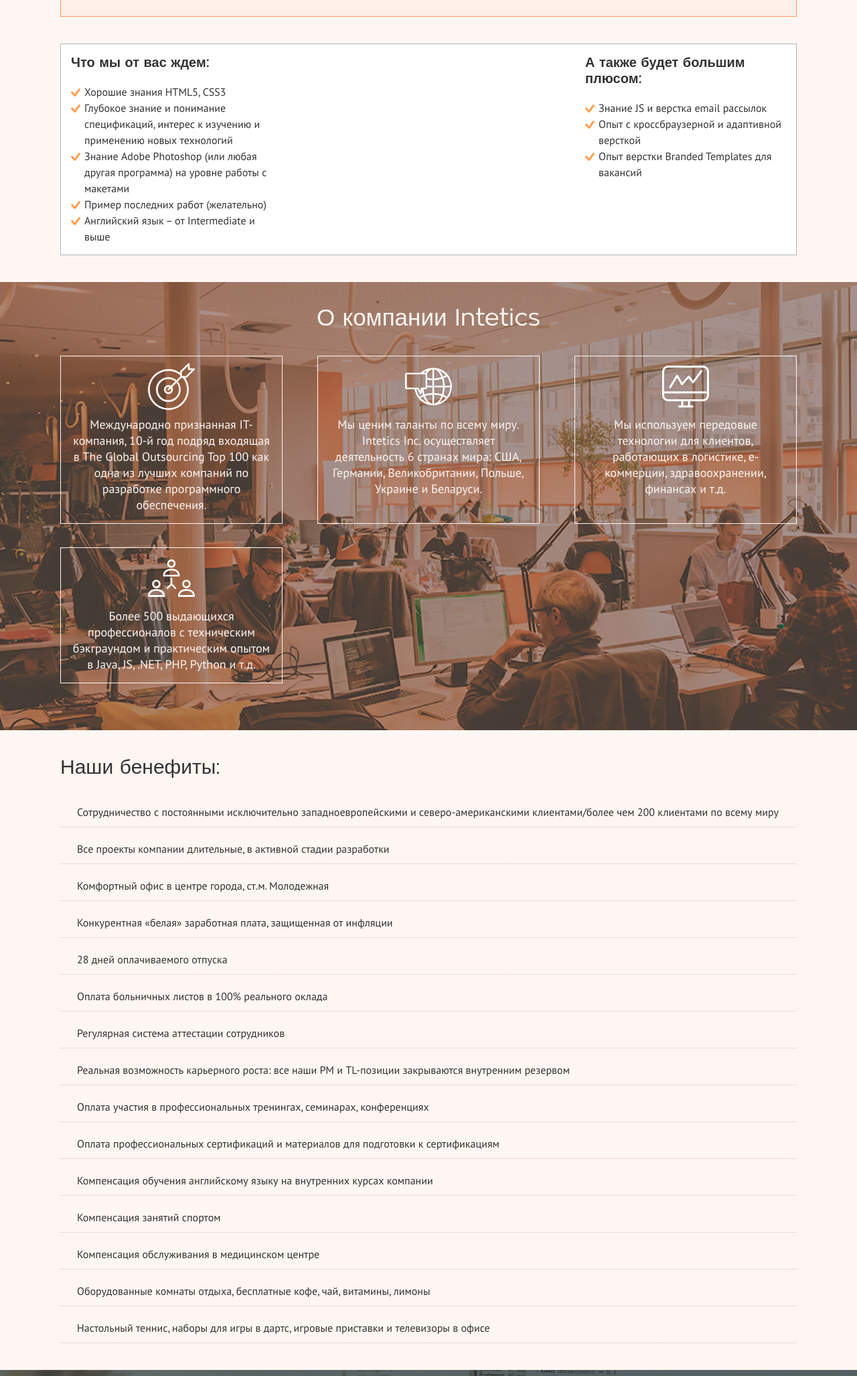
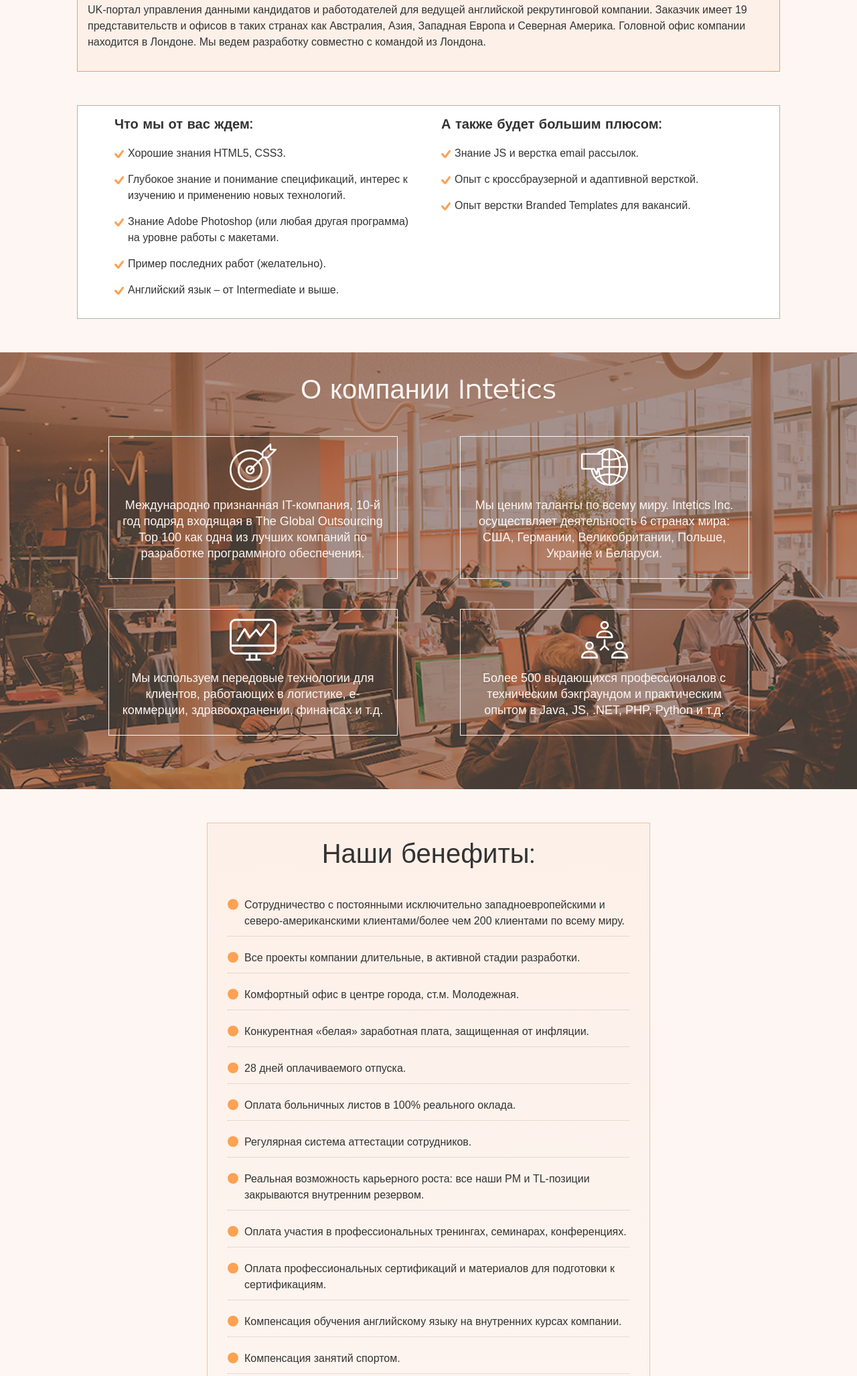
Before and after one commit to AliceGres/vacancy, a plain HTML site: page index.html in a window 1280 px wide. Shown: the part 449-2503 px from the top of the page at 67% size. Drawn offline with Linux system fonts and the light colour scheme; a web font is replaced by a local one.

Commit message:
desktop, small improvements

```diff
--- a/css/style.css
+++ b/css/style.css
@@ -2,7 +2,7 @@ body {
     margin: 0;
     padding: 0;
 
-    font-family: PT Sans, arial, sans-serif;
+    font-family: ChronicaPro-Regular, arial, sans-serif;
     font-weight: 400;
     font-size: 16px;
     line-height: 24px;
@@ -186,10 +186,6 @@ h3 {
     border: 1px solid #fdf6f2;
 }
 
-.company-promo li:last-child {
-    margin-bottom: 0;
-}
-
 .company-promo li::before {
     content: '';
 
@@ -240,6 +236,19 @@ h3 {
     border-bottom: 1px dotted rgba(0,0,0,0.2);
 }
 
+.company-benefits-list li::before {
+    content: '';
+
+    position: absolute;
+    left: 0;
+    top: 3px;
+    width: 16px;
+    height: 16px;
+
+    background-color: #fda253;
+    border-radius: 50%;
+}
+
 .vacancy-footer {
     background-color: #566163;
     background-image: url(../img/bg_custom_web.jpg);
@@ -248,12 +257,16 @@ h3 {
 
 .vacancy-footer .container {
     display: flex;
-    justify-content: space-between;
+    flex-direction: column;
+    align-items: center;
     padding: 40px 0;
 }
 
 .footer-link {
-    width: 110px;
+    width: 150px;
+    margin-bottom: 20px;
+
+    text-align: center;
 }
 
 .footer-link a {
@@ -272,7 +285,7 @@ h3 {
     justify-content: space-between;
     margin: 0;
     padding: 0;
-    width: 110px;
+    width: 270px;
 
     list-style: none;
 }
@@ -284,7 +297,28 @@ h3 {
 
     background-image: url(../img/icons_sprite_social.png);
     background-repeat: no-repeat;
-    background-position: 50%;
+    background-position: 50% -21px;
+    opacity: 0.80;
+}
+
+.social-button:hover {
+    opacity: 1;
+}
+
+.social-button.google {
+    background-position: 50% -100px;
+}
+
+.social-button.linkedin {
+    background-position: 50% -174px;
+}
+
+.social-button.youtube {
+    background-position: 50% -247px;
+}
+
+.social-button.facebook {
+    background-position: 50% -324px;
 }
 
 @media (min-width: 768px) {
@@ -347,10 +381,6 @@ h3 {
         font-size: 18px;
     }
 
-    .company-promo li:last-child {
-        margin-bottom: 35px;
-    }
-
     .company-promo li::before {
         left: 130px;
     }
@@ -358,8 +388,100 @@ h3 {
 
 @media (min-width: 1200px) {
     .container {
-        width: 1100px;
+        width: 1050px;
     }
+
+    .header-logo img {
+        margin-left: -65px;
+
+        width: 360px;
+        height: 120px;
+    }
+
+    .vacancy-header .container {
+        flex-direction: column;
+        margin-bottom: 50px;
+    }
+
+    .header-title {
+        width: 1050px;
+        margin-bottom: 50px;
+
+        text-align: left;
+        font-size: 45px;
+        line-height: 45px;
+    }
+
+    .vacancy-title,
+    .company-benefits h3 {
+        margin-bottom: 50px;
+
+        font-size: 40px;
+    }
+
+    .vacancy-description {
+        margin-bottom: 50px;
+    }
+
+    .requirements-wrapper {
+        margin-bottom: 50px;
+        padding: 0 40px;
+    }
+
+    .main-requirements,
+    .additional-requirements {
+        width: 450px;
+    }
+
+    .main-requirements li,
+    .additional-requirements li {
+        margin-bottom: 15px;
+    }
+
+    .company-details .container {
+        margin-bottom: 50px;
+    }
+
+    .company-details-title {
+        margin-bottom: 50px;
+
+        font-size: 40px;
+        line-height: 40px;
+    }
+
+    .company-promo {
+        justify-content: space-around;
+    }
+
+    .company-promo li {
+        width: 400px;
+        margin-bottom: 45px;
+        padding-bottom: 25px;
+    }
+
+    .company-promo li::before {
+        left: 180px;
+    }
+
+    .company-benefits-wrapper {
+        width: 600px;
+        margin: 0 auto;
+        padding: 30px;
+
+        background: linear-gradient(to bottom, #fdf0e8, #fdf6f2);
+        border: 1px solid #fdbe9b;
+    }
+
+    .company-benefits h3 {
+        text-align: center;
+    }
+
+    .vacancy-footer .container {
+        flex-direction: row;
+        align-items: stretch;
+        justify-content: space-between;
+    }
+
 }
 
 @font-face {
@@ -369,3 +491,11 @@ h3 {
     font-style: normal;
     font-weight: normal;
 }
+
+@font-face {
+    font-family: ChronicaPro-Regular;
+    src: url(../fonts/ChronicaPro-Regular.woff2) format("woff2"),
+    url(../fonts/ChronicaPro-Regular.woff) format("woff");
+    font-style: normal;
+    font-weight: normal;
+}
--- a/index.html
+++ b/index.html
@@ -35,19 +35,19 @@
                 <div class="main-requirements">
                     <h3>Что мы от вас ждем:</h3>
                     <ul class="main-requirements-list">
-                        <li>Хорошие знания HTML5, CSS3</li>
-                        <li>Глубокое знание и понимание спецификаций, интерес к изучению и применению новых технологий</li>
-                        <li>Знание Adobe Photoshop (или любая другая программа) на уровне работы с макетами</li>
-                        <li>Пример последних работ (желательно)</li>
-                        <li>Английский язык – от Intermediate и выше</li>
+                        <li>Хорошие знания HTML5, CSS3.</li>
+                        <li>Глубокое знание и понимание спецификаций, интерес к изучению и применению новых технологий.</li>
+                        <li>Знание Adobe Photoshop (или любая другая программа) на уровне работы с макетами.</li>
+                        <li>Пример последних работ (желательно).</li>
+                        <li>Английский язык – от Intermediate и выше.</li>
                     </ul>
                 </div>
                 <div class="additional-requirements">
                     <h3>А также будет большим плюсом:</h3>
                     <ul class="additional-requirements-list">
-                        <li>Знание JS и верстка email рассылок</li>
-                        <li>Опыт с кроссбраузерной и адаптивной версткой</li>
-                        <li>Опыт верстки Branded Templates для вакансий</li>
+                        <li>Знание JS и верстка email рассылок.</li>
+                        <li>Опыт с кроссбраузерной и адаптивной версткой.</li>
+                        <li>Опыт верстки Branded Templates для вакансий.</li>
                     </ul>
                 </div>
             </div>
@@ -67,30 +67,33 @@
             </div>
         </div>
         <div class="container company-benefits">
-            <h3>Наши бенефиты:</h3>
-            <ul class="company-benefits-list">
-                <li>Сотрудничество с постоянными исключительно западноевропейскими и северо-американскими клиентами/более чем 200 клиентами по всему миру</li>
-                <li>Все проекты компании длительные, в активной стадии разработки</li>
-                <li>Комфортный офис в центре города, ст.м. Молодежная</li>
-                <li>Конкурентная «белая» заработная плата, защищенная от инфляции</li>
-                <li>28 дней оплачиваемого отпуска</li>
-                <li>Оплата больничных листов в 100% реального оклада</li>
-                <li>Регулярная система аттестации сотрудников</li>
-                <li>Реальная возможность карьерного роста: все наши PM и TL-позиции закрываются внутренним резервом</li>
-                <li>Оплата участия в профессиональных тренингах, семинарах, конференциях</li>
-                <li>Оплата профессиональных сертификаций и материалов для подготовки к сертификациям</li>
-                <li>Компенсация обучения английскому языку на внутренних курсах компании</li>
-                <li>Компенсация занятий спортом</li>
-                <li>Компенсация обслуживания в медицинском центре</li>
-                <li>Оборудованные комнаты отдыха, бесплатные кофе, чай, витамины, лимоны</li>
-                <li>Настольный теннис, наборы для игры в дартс, игровые приставки и телевизоры в офисе</li>
-            </ul>
+            <div class="company-benefits-wrapper">
+                <h3>Наши бенефиты:</h3>
+                <ul class="company-benefits-list">
+                    <li>Сотрудничество с постоянными исключительно западноевропейскими и северо-американскими клиентами/более чем 200 клиентами по всему миру.</li>
+                    <li>Все проекты компании длительные, в активной стадии разработки.</li>
+                    <li>Комфортный офис в центре города, ст.м. Молодежная.</li>
+                    <li>Конкурентная «белая» заработная плата, защищенная от инфляции.</li>
+                    <li>28 дней оплачиваемого отпуска.</li>
+                    <li>Оплата больничных листов в 100% реального оклада.</li>
+                    <li>Регулярная система аттестации сотрудников.</li>
+                    <li>Реальная возможность карьерного роста: все наши PM и TL-позиции закрываются внутренним резервом.</li>
+                    <li>Оплата участия в профессиональных тренингах, семинарах, конференциях.</li>
+                    <li>Оплата профессиональных сертификаций и материалов для подготовки к сертификациям.</li>
+                    <li>Компенсация обучения английскому языку на внутренних курсах компании.</li>
+                    <li>Компенсация занятий спортом.</li>
+                    <li>Компенсация обслуживания в медицинском центре.</li>
+                    <li>Оборудованные комнаты отдыха, бесплатные кофе, чай, витамины, лимоны.</li>
+                    <li>Настольный теннис, наборы для игры в дартс, игровые приставки и телевизоры в офисе.</li>
+                </ul>
+            </div>
         </div>
     </section>
 </main>
 
 <footer class="vacancy-footer">
     <div class="container">
+        <p class="footer-link"><a href="https://intetics.com/">intetics.com</a></p>
         <ul class="footer-social">
             <li><a class="social-button twitter" href="https://twitter.com/intetics"><span class="visually-hidden" target="_blank">Twitter</span></a></li>
             <li><a class="social-button google" href="https://plus.google.com/+InteticsCo" target="_blank"><span class="visually-hidden">Google+</span></a></li>
```
